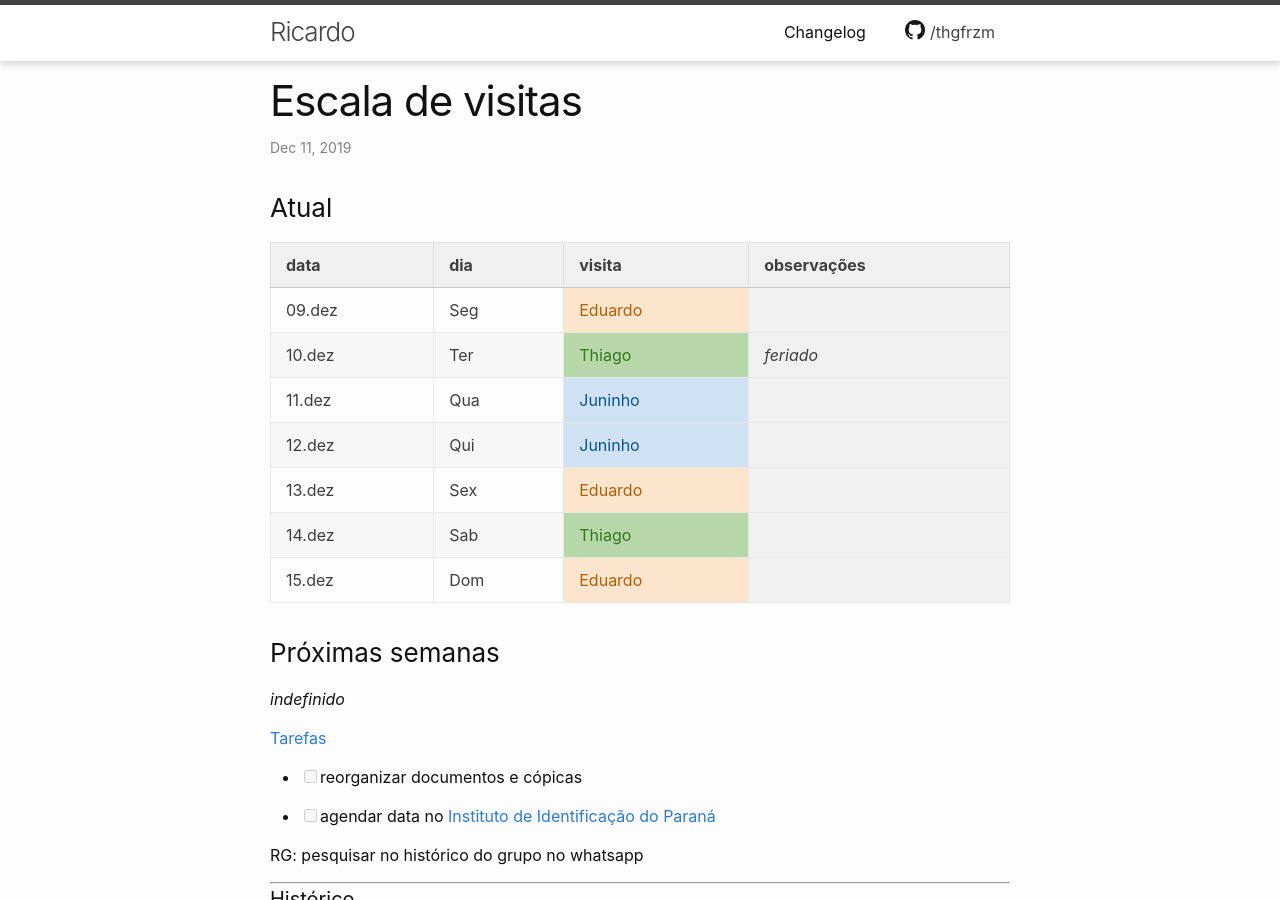
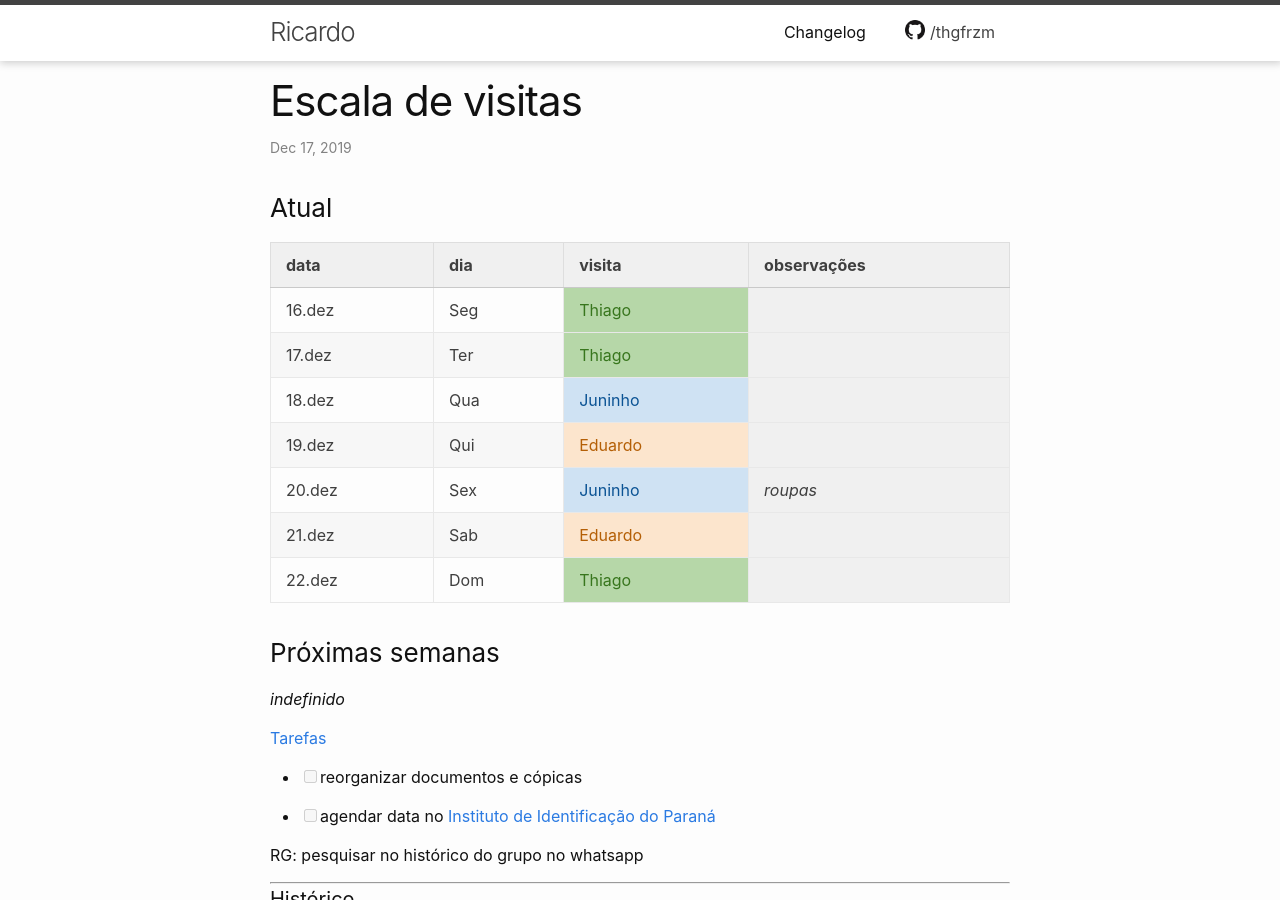
Before and after one commit to thgfrzm/ricardo, a Jekyll site: the page built from _posts/2018-12-23-escala-visitas.markdown, in a window 1280 px wide and 900 px high. Built offline with Jekyll 4.4.1, drawn with Linux system fonts in a browser that asks for light colours; some of the changed text lies outside the part shown.

Commit message:
update escala

```diff
--- a/_posts/2018-12-23-escala-visitas.markdown
+++ b/_posts/2018-12-23-escala-visitas.markdown
@@ -1,7 +1,7 @@
 ---
 layout: post
 title:  "Escala de visitas"
-date:   2019-12-11 02:30:00 -0300
+date:   2019-12-16 21:00:00 -0300
 categories: agenda
 ---
 
@@ -9,13 +9,13 @@
 
 | data   | dia | visita  | observações |
 | ------ | --- | ------- | ----------- |
-| 09.dez | Seg | Eduardo |             |
-| 10.dez | Ter | Thiago  | _feriado_   |
-| 11.dez | Qua | Juninho |             |
-| 12.dez | Qui | Juninho |             |
-| 13.dez | Sex | Eduardo |             |
-| 14.dez | Sab | Thiago  |             |
-| 15.dez | Dom | Eduardo |             |
+| 16.dez | Seg | Thiago  |             |
+| 17.dez | Ter | Thiago  |             |
+| 18.dez | Qua | Juninho |             |
+| 19.dez | Qui | Eduardo |             |
+| 20.dez | Sex | Juninho | _roupas_    |
+| 21.dez | Sab | Eduardo |             |
+| 22.dez | Dom | Thiago  |             |
 
 ### Próximas semanas
 
@@ -394,3 +394,10 @@
 | 06.dez | Sex | Juninho     | _banco_             |
 | 07.dez | Sab | Eduardo     |                     |
 | 08.dez | Dom | Thiago      | _roupas_            |
+| 09.dez | Seg | Eduardo     |                     |
+| 10.dez | Ter | Thiago      | _feriado_           |
+| 11.dez | Qua | Juninho     |                     |
+| 12.dez | Qui | Juninho     |                     |
+| 13.dez | Sex | Eduardo     |                     |
+| 14.dez | Sab | Thiago      |                     |
+| 15.dez | Dom | Eduardo     |                     |
```
